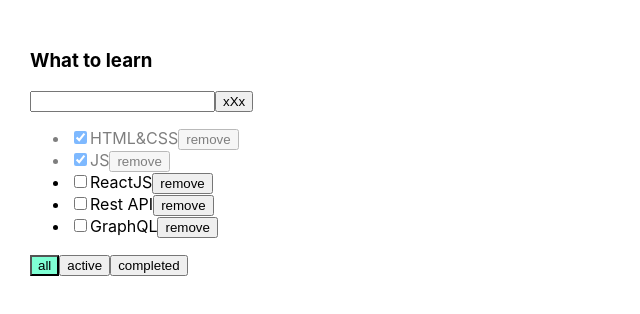
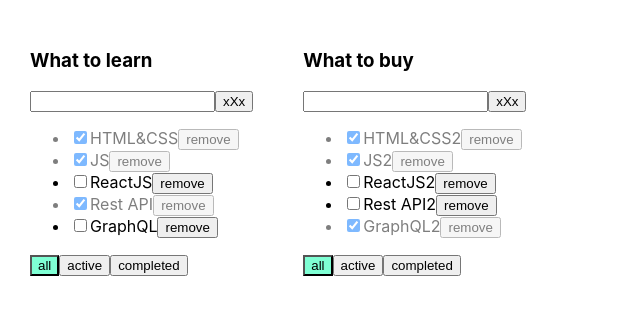
Before and after one commit to kroxaGAN/1-todolistNovember, a React (Create React App) app: page / in a window 1280 px wide. Shown: the top 314 px of the page, without its empty margins (0-640 px from the left). Built offline with nearby package versions, Linux system fonts and the light colour scheme.

Commit message:
tuesday 1 lesson assothation array, made filterFunction

```diff
--- a/src/App.tsx
+++ b/src/App.tsx
@@ -1,58 +1,91 @@
 import React, {useState} from 'react';
 import './App.css';
-import {Todolist} from './Todolist';
+import {TaskType, Todolist} from './Todolist';
 import {v1} from "uuid";
 
 export type FilterValuesType = "all" | "active" | "completed";
+type TodolistType = {
+    todolistId: string,
+    title: string,
+    filter: FilterValuesType
+}
+export type TasksForTodolistType = {
+    [key: string]: [TaskType]
+}
 
 function App() {
+    const todolistId1 = v1();
+    const todolistId2 = v1();
+    let [todolists, setTodolists] = useState<TodolistType[]>([
+        {todolistId: todolistId1, title: 'What to learn', filter: "all"},
+        {todolistId: todolistId2, title: 'What to buy', filter: "all"},
+    ])
 
-    let [tasks, setTasks] = useState([
-        { id: v1(), title: "HTML&CSS", isDone: true },
-        { id: v1(), title: "JS", isDone: true },
-        { id: v1(), title: "ReactJS", isDone: false },
-        { id: v1(), title: "Rest API", isDone: false },
-        { id: v1(), title: "GraphQL", isDone: false },
-    ]);
+    let [tasks, setTasks] = useState(
+        {
+            [todolistId1]: [
+                {id: v1(), title: "HTML&CSS", isDone: true},
+                {id: v1(), title: "JS", isDone: true},
+                {id: v1(), title: "ReactJS", isDone: false},
+                {id: v1(), title: "Rest API", isDone: true},
+                {id: v1(), title: "GraphQL", isDone: false},
+            ],
+            [todolistId2]: [
+                {id: v1(), title: "HTML&CSS2", isDone: true},
+                {id: v1(), title: "JS2", isDone: true},
+                {id: v1(), title: "ReactJS2", isDone: false},
+                {id: v1(), title: "Rest API2", isDone: false},
+                {id: v1(), title: "GraphQL2", isDone: true},
+            ],
+        }
+    );
 
     function removeTask(id: string) {
-        let filteredTasks = tasks.filter(t => t.id !== id);
-        setTasks(filteredTasks);
+        // let filteredTasks = tasks.filter(t => t.id !== id);
+        // setTasks(filteredTasks);
     }
 
-    let [filter, setFilter] = useState<FilterValuesType>("all");
-
-    let tasksForTodolist = tasks;
-
-    if (filter === "active") {
-        tasksForTodolist = tasks.filter(t => !t.isDone);
+    const addTask = (newTitle: string) => {
+        // const newTask = {id: v1(), title: newTitle, isDone: false}
+        // setTasks([newTask, ...tasks])
     }
-    if (filter === "completed") {
-        tasksForTodolist = tasks.filter(t => t.isDone);
+    const changeCheckBox = (taskId: string, IsDone: boolean) => {
+        // setTasks(tasks.map(el => el.id === taskId ? {...el, isDone: IsDone} : el))
     }
 
-    function changeFilter(value: FilterValuesType) {
-        setFilter(value);
+
+    function changeFilter(todolistId:string,value: FilterValuesType) {
+        setTodolists(todolists.map(el=>el.todolistId===todolistId?{...el,filter:value}:el))
     }
 
-    const addTask=(newTitle:string)=>{
-        const newTask={ id: v1(), title: newTitle, isDone: false }
-        setTasks([newTask,...tasks])
-    }
-    const changeCheckBox=(taskId:string,IsDone:boolean)=>{
-        setTasks(tasks.map(el=>el.id===taskId ?{...el,isDone:IsDone}:el))
-    }
 
     return (
         <div className="App">
-            <Todolist title="What to learn"
+            {
+                todolists.map((el) => {
+                    let tasksForTodolist = tasks[el.todolistId];
+
+                    if (el.filter === "active") {
+                        tasksForTodolist = tasks[el.todolistId].filter(t => !t.isDone);
+                    }
+                    if (el.filter === "completed") {
+                        tasksForTodolist = tasks[el.todolistId].filter(t => t.isDone);
+                    }
+                    return (
+                        <Todolist
+                            key={el.todolistId}
+                            todolistId={el.todolistId}
+                            title={el.title}
                             tasks={tasksForTodolist}
                             removeTask={removeTask}
                             changeFilter={changeFilter}
                             addTask={addTask}
                             changeCheckBox={changeCheckBox}
-                      filter={filter}
+                            filter={el.filter}
                         />
+                    )
+                })
+            }
         </div>
     );
 }
--- a/src/Todolist.tsx
+++ b/src/Todolist.tsx
@@ -4,7 +4,7 @@
 import './App.css';
 
 
-type TaskType = {
+export type TaskType = {
     id: string
     title: string
     isDone: boolean
@@ -14,10 +14,11 @@
     title: string
     tasks: Array<TaskType>
     removeTask: (taskId: string) => void
-    changeFilter: (value: FilterValuesType) => void
+    changeFilter: (todolistId:string,value: FilterValuesType) => void
     addTask: (newTitle: string) => void
     changeCheckBox:(taskId:string,IsDone:boolean)=>void
     filter:FilterValuesType
+    todolistId:string
 }
 
 export function Todolist(props: PropsType) {
@@ -45,7 +46,7 @@
         props.removeTask(taskId)
     }
     const changeSuperFilter=(value:FilterValuesType)=>{
-        props.changeFilter(value)
+        props.changeFilter(props.todolistId,value)
     }
     const checkBoxHandler=(event:ChangeEvent<HTMLInputElement>,taskId:string)=>{
         props.changeCheckBox(taskId,event.currentTarget.checked)
```
Lines whose indentation alone changed are shown as unchanged.
